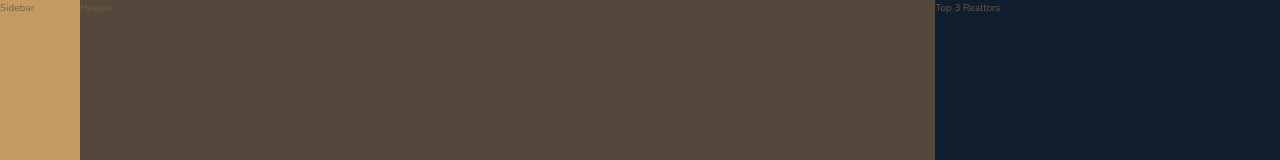
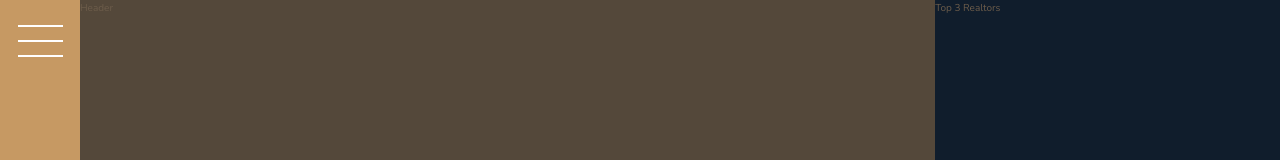
Before and after one commit to akindoju/nexter, a website: page index.html in a window 1280 px wide. Shown: the top 160 px of the page. Drawn offline with nearby package versions, Linux system fonts and the light colour scheme.

Commit message:
Styled sidebar component

```diff
--- a/index.html
+++ b/index.html
@@ -15,7 +15,9 @@
     <title>Nexter &mdash; your home, your freedom</title>
   </head>
   <body class="container">
-    <div class="sidebar">Sidebar</div>
+    <div class="sidebar">
+      <button class="nav-btn"></button>
+    </div>
 
     <header class="header">Header</header>
 
--- a/sass/_sidebar.scss
+++ b/sass/_sidebar.scss
@@ -2,4 +2,32 @@
   background-color: $color-primary;
   grid-column: sidebar-start/sidebar-end;
   grid-row: 1/-1;
+  display: flex;
+  justify-content: center;
 }
+
+.nav-btn {
+  border: none;
+  border-radius: 0;
+  margin-top: 4rem;
+  background-color: white;
+  height: 2px;
+  width: 4.5rem;
+
+  &::before,
+  &::after {
+    background-color: white;
+    height: 2px;
+    width: 4.5rem;
+    content: "";
+    display: block;
+  }
+
+  &::before {
+    transform: translateY(-1.5rem)
+  }
+
+  &::after {
+    transform: translateY(1.3rem)
+  }
+}
```
Also changed, not shown: css/style.css.
